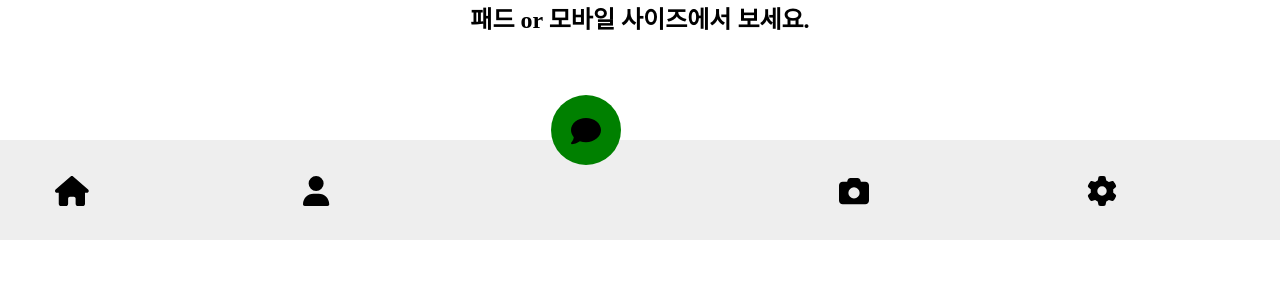
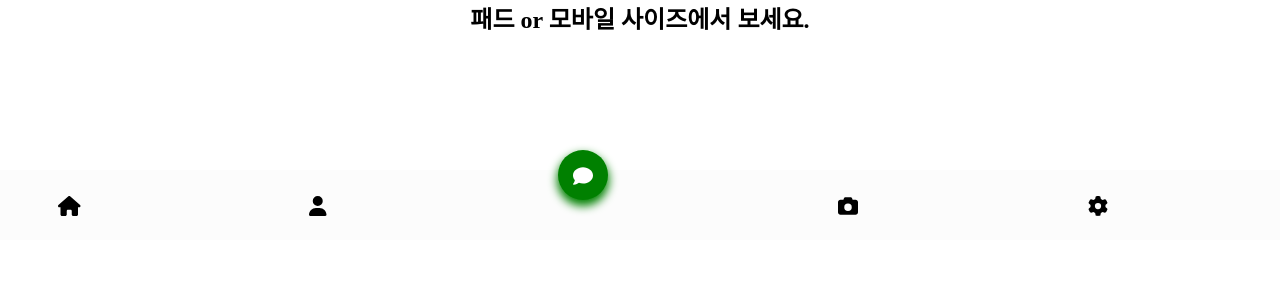
Before and after one commit to jgy4419/variable-site-clone-coding-ts, a React (Create React App) app: page /footer in a window 1280 px wide. Shown: the top 300 px of the page. Built offline with nearby package versions, Linux system fonts and the light colour scheme.

Commit message:
230802 - MagicNavigationMenu

```diff
--- a/src/components/SpecificPart/footer/style/MagicNavigationMenu.ts
+++ b/src/components/SpecificPart/footer/style/MagicNavigationMenu.ts
@@ -15,13 +15,13 @@ export const MagicNavigationMenuFooter = styled.footer`
     position: absolute;
     bottom: 0;
     width: 100%;
-    height: 100px;
+    height: 70px;
     // background-color: #eee;
 `;
 
 export const MagicNavigationMenuBall = styled.div<{location: number}>`
     // position: absolute;
-    // bottom: 70px;
+    // bottom: 30px;
     // width: 70px;
     // height: 70px;
     // border-radius: 50%;
@@ -36,19 +36,23 @@ export const MagicNavigationMenus = styled.ul`
     justify-content: space-around;
     align-items: center;
     z-index: 10;
-    background-color: #eee;
+    background-color: #fcfcfc;
 `;
 
 export const MagicNavigationMenu = styled.li<{location: number, backColor: string}>`
-    font-size: 30px;
-    width: 30px;
-    height: 30px;
+    font-size: 20px;
+    text-align: center;
+    width: 20px;
+    height: 20px;
     transition: .3s;
+    cursor: pointer;
     &:nth-child(${props => props.location}) {
-        transform: translateY(-60px);
+        transform: translateY(-30px);
         background-color: ${props => props.backColor};
-        padding: 20px;
+        padding: 15px;
         border-radius: 50%;
         box-sizing: content-box;
+        color: #fff;
+        box-shadow: 0px 5px 10px 1px ${props => props.backColor};
     }
 `;
```
